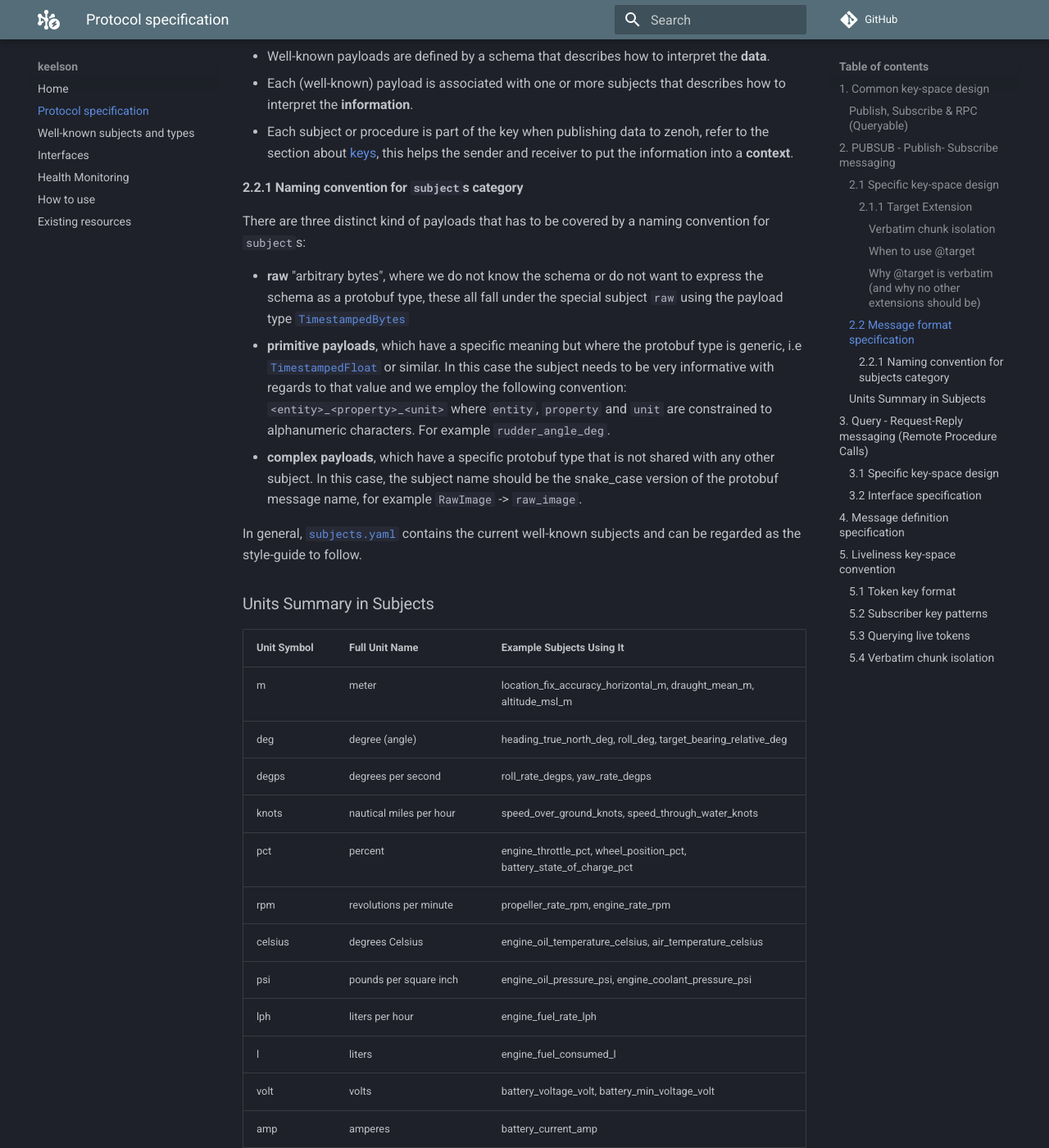
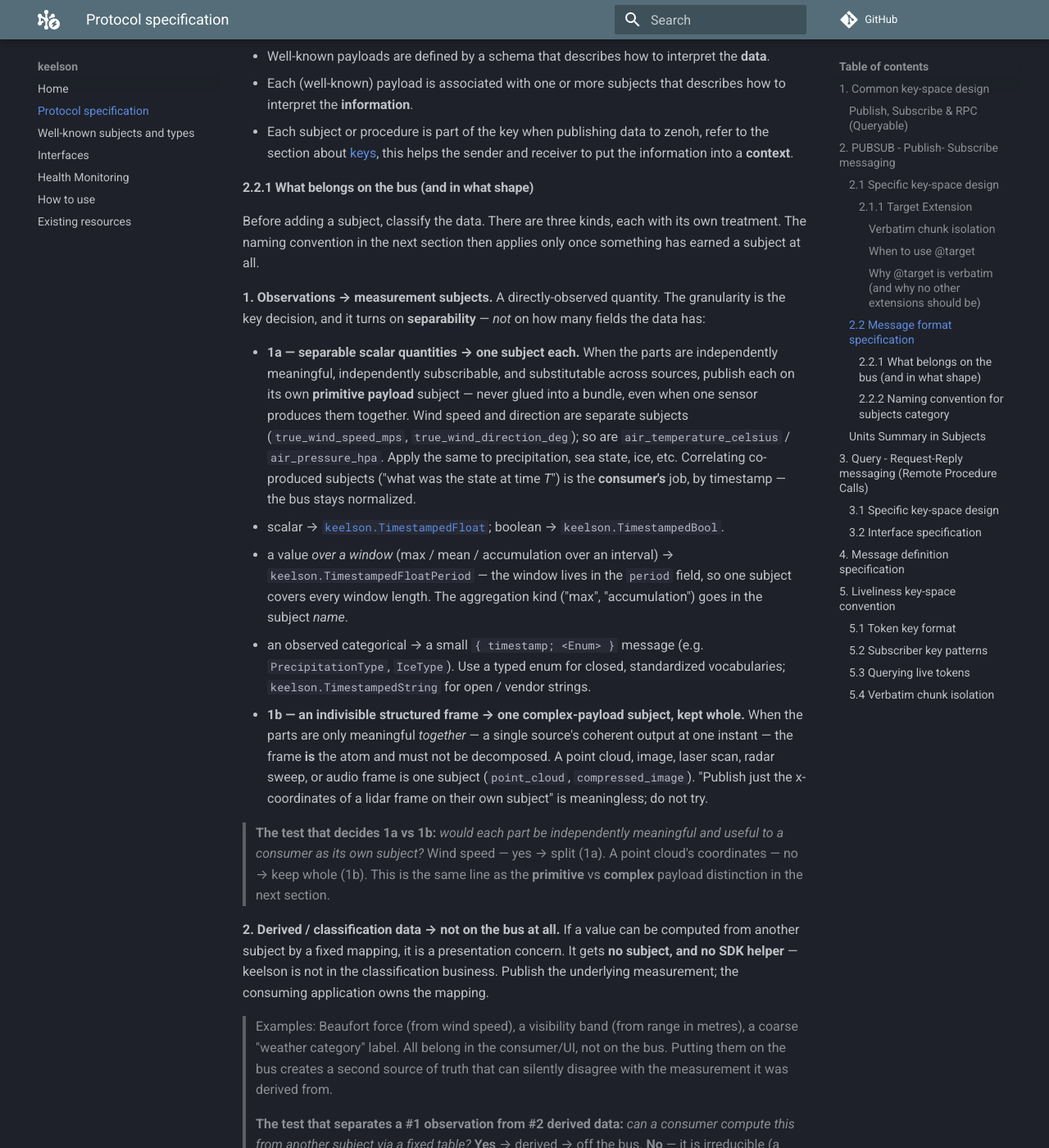
Before and after one commit to RISE-Maritime/keelson, an MkDocs documentation site: the page built from docs/protocol-specification.md, in a window 1280 px wide and 1400 px high, scrolled down 3935 px. Shown: the whole window at 82% size. Built offline with MkDocs 1.6.1 and Material for MkDocs 9.7.7, drawn with Linux system fonts in a browser that asks for light colours; comment, search, counter and statistics services are not loaded; some of the changed text lies outside the part shown.

Commit message:
docs: codify what belongs on the bus (subject design rules)
Add protocol-spec §2.2.1 "What belongs on the bus (and in what shape)":
a normative decision rule for whether data earns a subject, and as what.

- Observations -> measurement subjects: separable scalars split one-per-
  subject (1a); an indivisible frame (point cloud, image) stays whole (1b).
- Derived/classification data (Beaufort from wind, visibility band from
  range) does not go on the bus or in the SDK -- it's a consumer concern.
- Externally-authored bundles (alerts, forecasts) are quarantined types
  carrying provenance; the only place allowed to bundle independently-
  useful quantities.

Renumber the naming convention to §2.2.2 (it applies after something has
earned a subject). Add a pointer from messages/CLAUDE.md's "Adding a New
Subject" checklist. Extends the reuse-don't-re-model guidance from #154.

Co-Authored-By: Claude Opus 4.8 (1M context) <noreply@anthropic.com>

```diff
--- a/docs/protocol-specification.md
+++ b/docs/protocol-specification.md
@@ -138,7 +138,50 @@ The main design principles behind this scheme are:
 * Each (well-known) payload is associated with one or more subjects that describes how to interpret the **information**.
 * Each subject or procedure is part of the key when publishing data to zenoh, refer to the section about [keys](#21-specific-key-space-design), this helps the sender and receiver to put the information into a **context**.
 
-#### 2.2.1 Naming convention for `subject`s category
+#### 2.2.1 What belongs on the bus (and in what shape)
+
+Before adding a subject, classify the data. There are three kinds, each with its own treatment. The naming convention in the next section then applies only once something has earned a subject at all.
+
+**1. Observations → measurement subjects.**
+A directly-observed quantity. The granularity is the key decision, and it turns on **separability** — *not* on how many fields the data has:
+
+* **1a — separable scalar quantities → one subject each.** When the parts are independently meaningful, independently subscribable, and substitutable across sources, publish each on its own **primitive payload** subject — never glued into a bundle, even when one sensor produces them together. Wind speed and direction are separate subjects (`true_wind_speed_mps`, `true_wind_direction_deg`); so are `air_temperature_celsius` / `air_pressure_hpa`. Apply the same to precipitation, sea state, ice, etc. Correlating co-produced subjects ("what was the state at time *T*") is the **consumer's** job, by timestamp — the bus stays normalized.
+  * scalar → [`keelson.TimestampedFloat`](https://github.com/RISE-Maritime/keelson/messages/payloads/Primitives.proto); boolean → `keelson.TimestampedBool`.
+  * a value *over a window* (max / mean / accumulation over an interval) → `keelson.TimestampedFloatPeriod` — the window lives in the `period` field, so one subject covers every window length. The aggregation kind ("max", "accumulation") goes in the subject *name*.
+  * an observed categorical → a small `{ timestamp; <Enum> }` message (e.g. `PrecipitationType`, `IceType`). Use a typed enum for closed, standardized vocabularies; `keelson.TimestampedString` for open / vendor strings.
+* **1b — an indivisible structured frame → one complex-payload subject, kept whole.** When the parts are only meaningful *together* — a single source's coherent output at one instant — the frame **is** the atom and must not be decomposed. A point cloud, image, laser scan, radar sweep, or audio frame is one subject (`point_cloud`, `compressed_image`). "Publish just the x-coordinates of a lidar frame on their own subject" is meaningless; do not try.
+
+> **The test that decides 1a vs 1b:** *would each part be independently meaningful and useful to a consumer as its own subject?* Wind speed — yes → split (1a). A point cloud's coordinates — no → keep whole (1b). This is the same line as the **primitive** vs **complex** payload distinction in the next section.
+
+**2. Derived / classification data → not on the bus at all.**
+If a value can be computed from another subject by a fixed mapping, it is a presentation concern. It gets **no subject, and no SDK helper** — keelson is not in the classification business. Publish the underlying measurement; the consuming application owns the mapping.
+
+> Examples: Beaufort force (from wind speed), a visibility band (from range in metres), a coarse "weather category" label. All belong in the consumer/UI, not on the bus. Putting them on the bus creates a second source of truth that can silently disagree with the measurement it was derived from.
+
+> **The test that separates a #1 observation from #2 derived data:** *can a consumer compute this from another subject via a fixed table?* **Yes** → derived → off the bus. **No** — it is irreducible (a scalar you read off an instrument, or a categorical you *observe* like rain-vs-snow or ice type, rather than calculate) → it is a real observation (#1).
+
+**3. External products → bundled types, quarantined behind a clear boundary.**
+Data *authored elsewhere* — authority alerts, model forecasts — is inherently a bundle, carries provenance (`issuer` / `source`, `issued_at`) and a validity window. This is the only place allowed to aggregate quantities that *would each be independently useful on their own*, and it is allowed only because the value is the coherent issued document. Keep the scope confined:
+
+* carry exactly what the contract needs, no kitchen sink;
+* internal sub-structures are **nested** types, so they can never acquire their own subject or leak into the live domain;
+* do **not** embed live measurement types — mirror field *names* if you want zero-translation reads, but keep the types local;
+* foreign labels passed through are free-form `string`, not enums keelson maintains.
+
+**Shared vocabularies** (e.g. a single `SeverityLevel`) live in one shared `.proto`, never re-declared per domain.
+
+The whole rule in one table:
+
+| Data | Parts independently useful? | Foreign authored artifact? | Verdict |
+|---|---|---|---|
+| wind speed / direction | yes | no | split → primitive subjects (1a) |
+| point cloud, image, scan | no | no | one complex subject, kept whole (1b) |
+| a live "weather" aggregate | yes | no | **not a subject** — split the parts, drop the bundle |
+| weather forecast / alert | yes | yes | bundled external product, quarantined (#3) |
+
+This extends the existing guidance to *reuse existing subjects rather than re-model* (PR #154): that says don't duplicate what already exists; this says, for genuinely new data, which of the three bins it goes in.
+
+#### 2.2.2 Naming convention for `subject`s category
 
 There are three distinct kind of payloads that has to be covered by a naming convention for `subject`s:
 
```
Also changed, not shown: messages/CLAUDE.md (+2 -0 lines).
